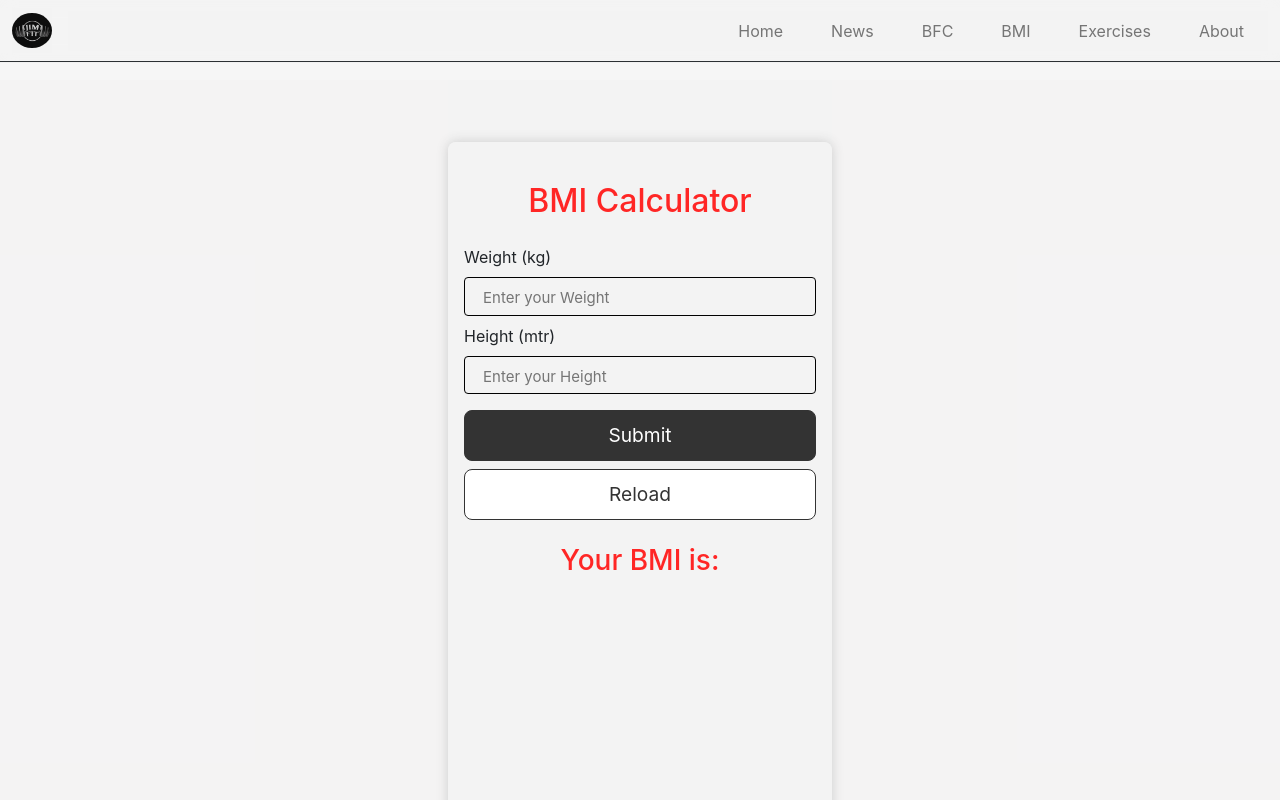
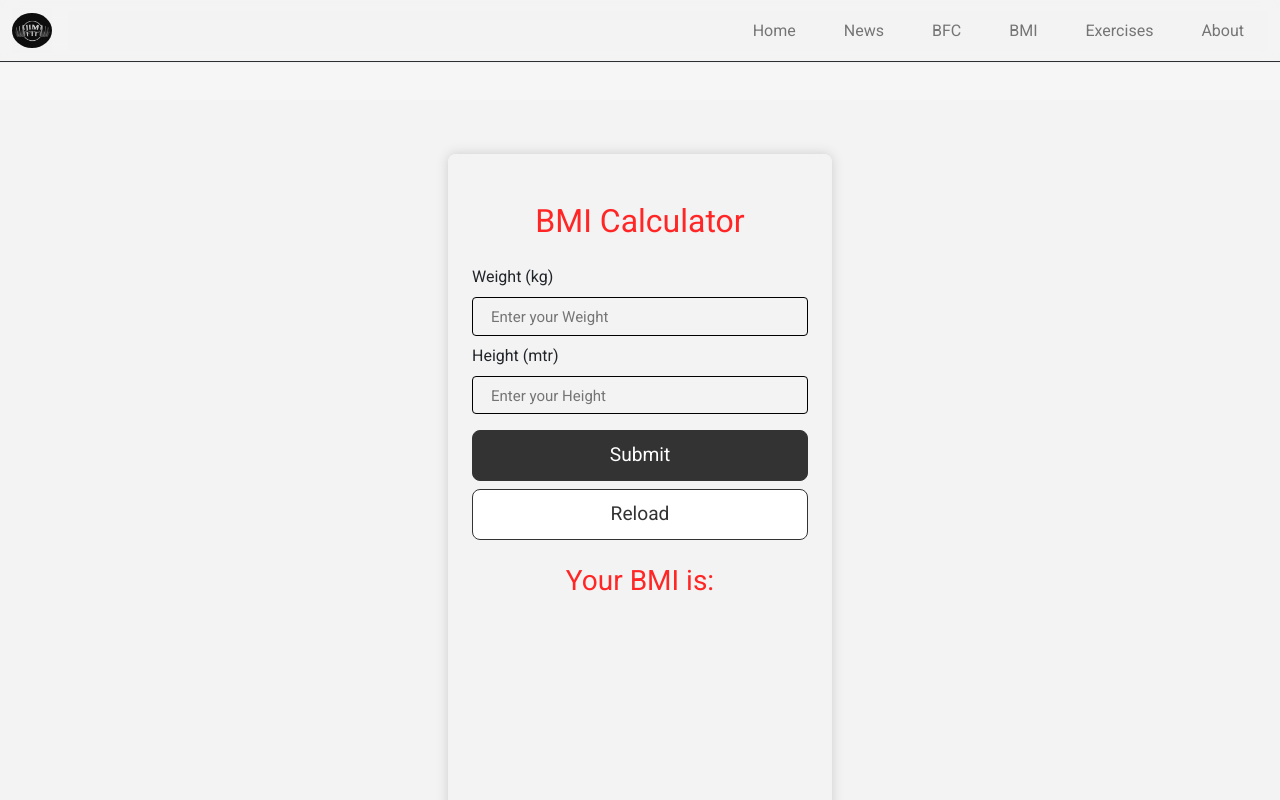
Before and after one commit to istekhar46/jimfit, a React (Create React App) app: page /bmi in a window 1280 px wide. Shown: the top 800 px of the page. Built offline with nearby package versions, Linux system fonts and the light colour scheme.

Commit message:
same previous commmit

```diff
--- a/src/components/BFICalculator.js
+++ b/src/components/BFICalculator.js
@@ -23,7 +23,7 @@ const BodyFatCalculator = () => {
   return (
     <div className="container" style={{ marginTop: "88px",maxWidth:'30%' }}>
       <div >
-        <h2 className="text-center mb-4" style={{color:'#ff2625'}}>Body Fat Calculator</h2>
+        <h2 className="text-center mb-4" style={{color:'#ff2625',padding:'24px 0'}}>Body Fat Calculator</h2>
         <form onSubmit={handleSubmit}>
           <div className="mb-3">
             <label htmlFor="weight" className="form-label">Weight (in kg):</label>
--- a/src/index.css
+++ b/src/index.css
@@ -13,7 +13,7 @@
 
   .app {
     /* margin: 112px auto; */
-    margin: 80px auto;
+    margin: 100px auto;
     display: flex;
     flex-direction: column;
     justify-content: center;
@@ -25,7 +25,7 @@
   .container {
     box-shadow: 0px 0px 12px #ccc;
     border-radius: 8px;
-    padding: 1rem;
+    padding: 1.5rem;
   }
 
   input {
@@ -79,7 +79,7 @@
   }
 
 
-  body {
+  /* body {
     margin: 0;
     font-family: -apple-system, BlinkMacSystemFont, 'Segoe UI', 'Roboto', 'Oxygen',
       'Ubuntu', 'Cantarell', 'Fira Sans', 'Droid Sans', 'Helvetica Neue',
@@ -91,4 +91,4 @@
   code {
     font-family: source-code-pro, Menlo, Monaco, Consolas, 'Courier New',
       monospace;
-  }
+  } */
```
